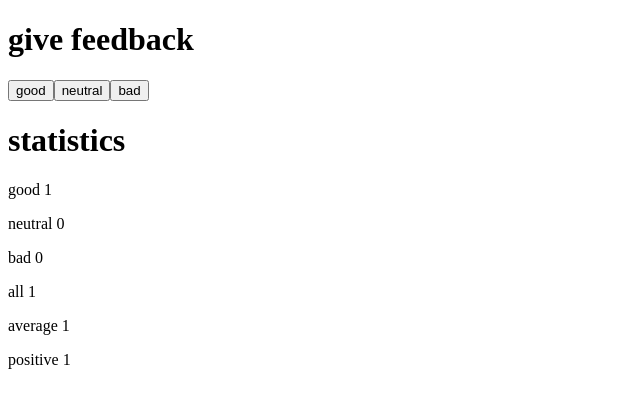
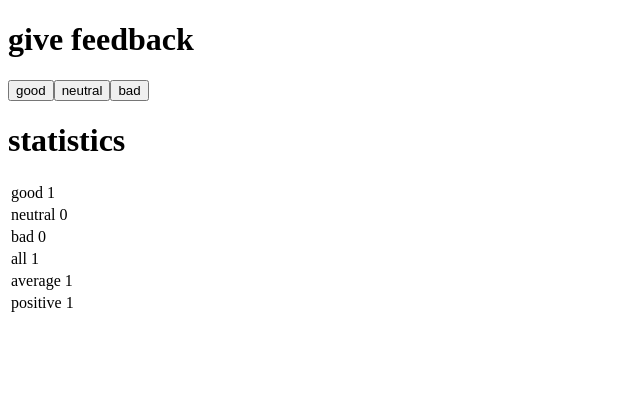
Before and after one commit to ZmijaZ/exercises-fso, a React (Vite) app in the folder part1/: page / in a window 1280 px wide. Both pictures are taken after a click on the button "good". Shown: the top 408 px of the page, without its empty margins (0-640 px from the left). Built offline with nearby package versions, Linux system fonts and the light colour scheme.

Commit message:
Completed exercise 1.11

```diff
--- a/part1/src/App.jsx
+++ b/part1/src/App.jsx
@@ -14,7 +14,9 @@ const Button = (props) => {
 
 const StatisticsLine = ({content}) => {
   return (
-    <p>{content.name} {content.count}</p>
+    <tr>
+      <td>{content.name} {content.count}</td>
+    </tr>
   )
 }
 
@@ -23,14 +25,16 @@ const Statistics = ({data}) => {
     return <p>No feedback given</p>
   else
     return (
-      <>
+      <table>
+        <tbody>
           <StatisticsLine content = {data.content[0]}/>
           <StatisticsLine content = {data.content[1]}/>
           <StatisticsLine content = {data.content[2]}/>
           <StatisticsLine content = {data.content[3]}/>
           <StatisticsLine content = {data.content[4]}/>
           <StatisticsLine content = {data.content[5]}/>
-      </>
+        </tbody>
+      </table>
     )
 }
 
```
Lines whose indentation alone changed are shown as unchanged.
